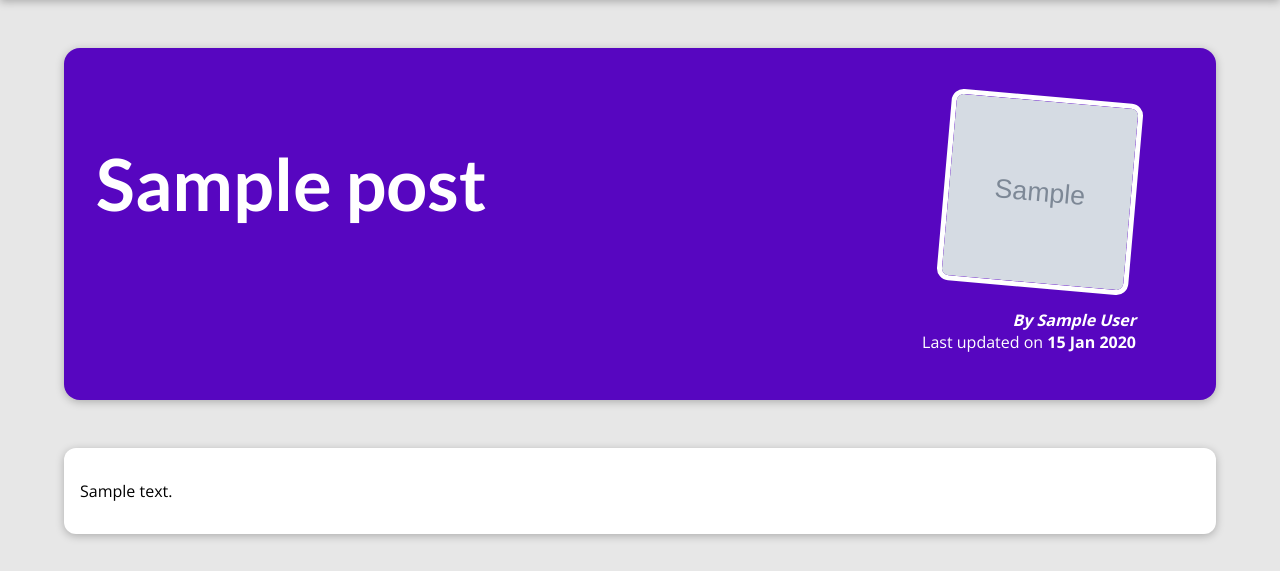
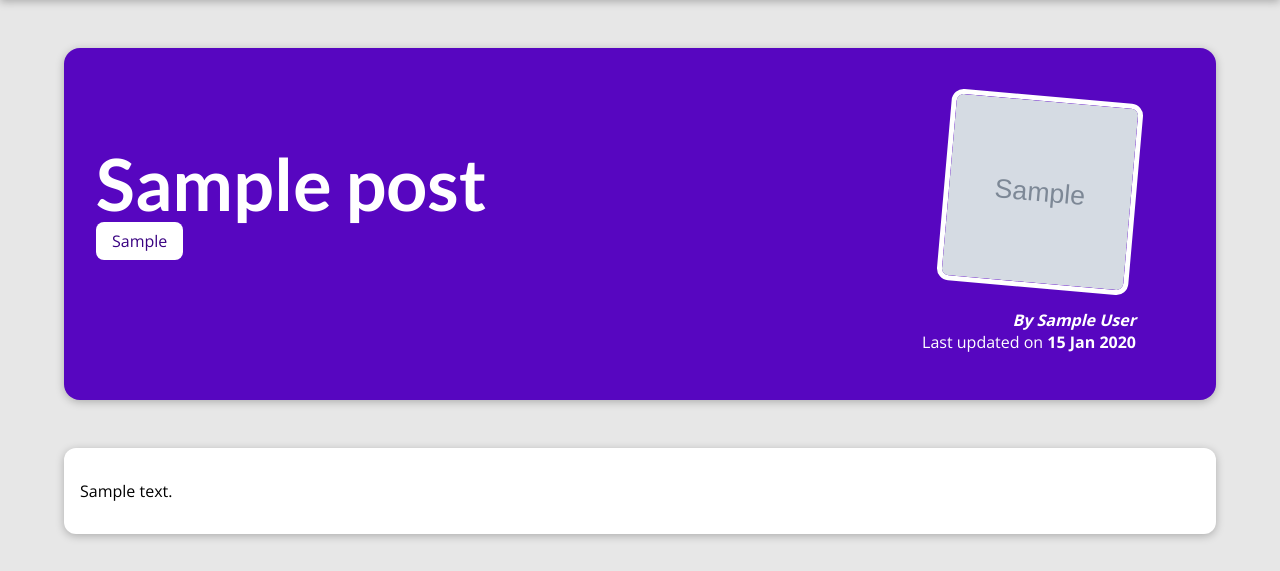
Before and after one commit to vitor-guimaraes/Academind, a Django app: a page that uses my_site/blog/templates/blog/details.html in a window 1280 px wide. Shown: the part 80-651 px from the top of the page. Run offline with Django 5.2, Linux system fonts and the light colour scheme; tables that the repository leaves empty hold one stand-in row (values such as "Sample post"); grey boxes marked "Sample" are stand-in pictures.

Commit message:
Updated details page

```diff
--- a/my_site/blog/static/blog/details.css
+++ b/my_site/blog/static/blog/details.css
@@ -22,6 +22,7 @@ body {
 #summary h2 {
   color: white;
   font-size: 4.5rem;
+  margin-bottom: 0.25rem;
 }
 
 #summary article {
@@ -47,6 +48,11 @@ body {
   font-weight: bold;
 }
 
+#summary a {
+  color: white;
+  text-decoration: none;
+}
+
 #summary time {
   font-weight: bold;
 }
@@ -60,3 +66,10 @@ main {
   border-radius: 12px;
   box-shadow: 0 2px 8px rgba(0, 0, 0, 0.25);
 }
+
+.tag {
+  background-color: white;
+  color: #390281;
+  padding:0.5rem 1rem;
+  border-radius: 8px;
+}
--- a/my_site/blog/templates/blog/details.html
+++ b/my_site/blog/templates/blog/details.html
@@ -12,9 +12,14 @@
 {% block content %}
 <section id="summary">
   <h2>{{ post.title }}</h2>
+  <div>
+    {% for tag in post_tags %}
+      <span class="tag">{{ tag.caption }}</span>
+    {% endfor %}
+  </div>
   <article>
     <img src="{% static "blog/images/"|add:post.image_name %}" alt="{{ post.title }}" />
-    <address>By {{ post.author }}</address>
+    <address>By <a href="mailto:{{ post.author.email_address }}">{{ post.author }}</a></address>
     <div>Last updated on <time>{{ post.date|date:"d M Y"}}</time></div>
   </article>
 </section>
--- a/my_site/blog/views.py
+++ b/my_site/blog/views.py
@@ -36,7 +36,8 @@ def detail_post(request, slug):
         # identified_post = get_object_or_404(Post, slug=slug)
         identified_post = Post.objects.get(slug=slug)
         return render(request, "blog/details.html", {
-            "post": identified_post
+            "post": identified_post,
+            "post_tags": identified_post.tags.all()
         })
     except:
         raise Http404()
```
